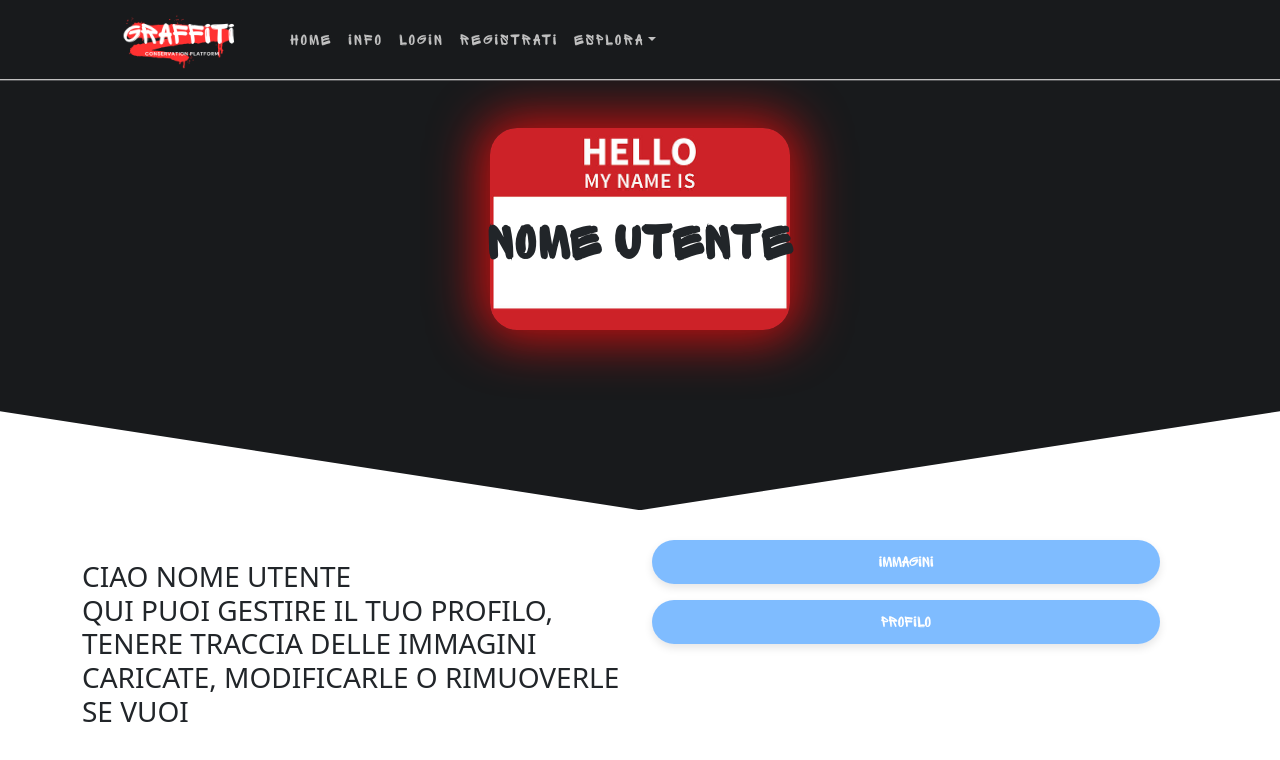
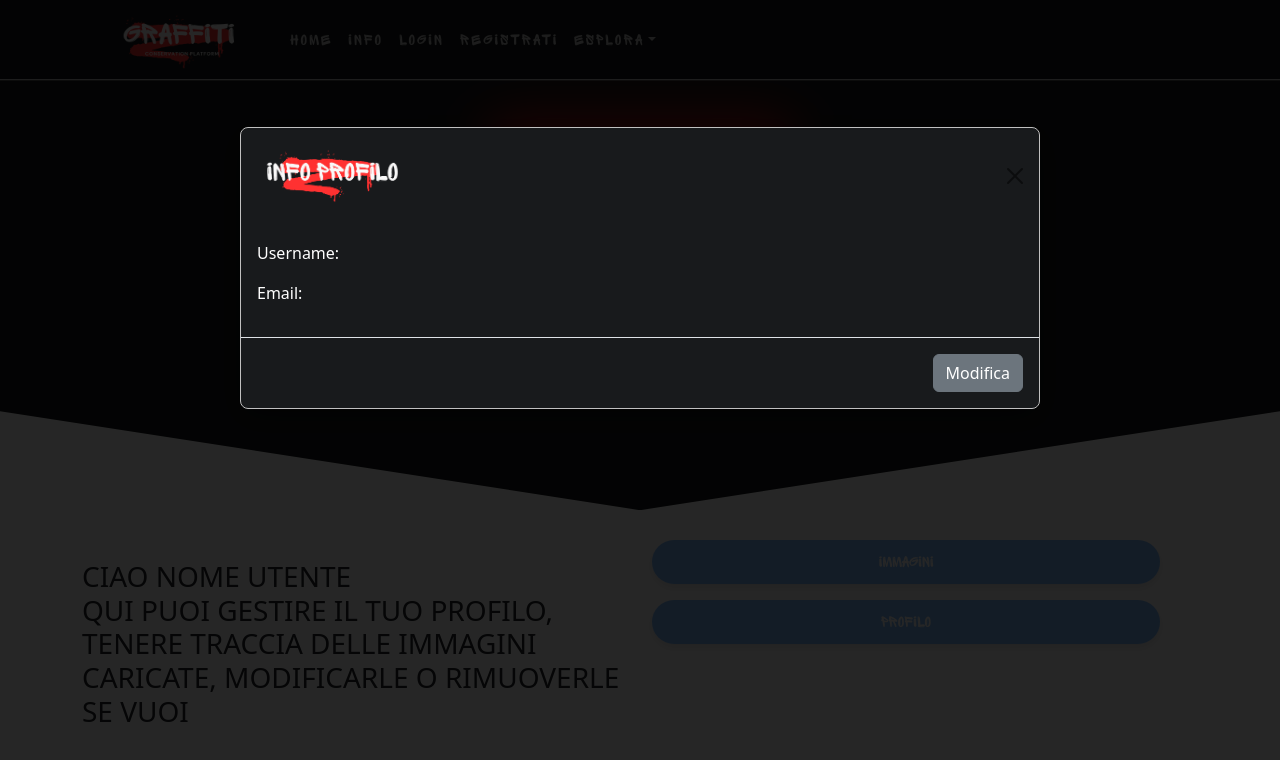
Before and after one commit to Cristiano-Rocchi/frontendgraffiti, a React (Create React App) app: page /profile in a window 1280 px wide. Both pictures are taken after a click on the button "Profilo". Shown: the top 760 px of the page. Built offline with nearby package versions, Linux system fonts and the light colour scheme.

Commit message:
aggiunta info profilo

```diff
--- a/src/components/navbar/Navbars.jsx
+++ b/src/components/navbar/Navbars.jsx
@@ -65,6 +65,7 @@ function Navbars() {
         const data = await response.json();
         localStorage.setItem("token", data.token); // Salva il token JWT
         localStorage.setItem("username", data.username); // Salva lo username
+        localStorage.setItem("email", data.email); // Salva l'email nel localStorage
         setUsername(data.username); // Imposta lo username nello stato
         setError("");
         handleCloseLogin(); // Chiudi il modale
@@ -82,6 +83,7 @@ function Navbars() {
   const handleLogout = () => {
     localStorage.removeItem("token"); // Rimuovi il token dal localStorage
     localStorage.removeItem("username"); // Rimuovi lo username dal localStorage
+    localStorage.removeItem("email"); // Rimuovi l'email dal localStorage
     setUsername(null); // Resetta lo stato dello username
     navigate("/"); // Reindirizza alla home
   };
--- a/src/components/profile/Profile.css
+++ b/src/components/profile/Profile.css
@@ -185,6 +185,31 @@
   object-fit: cover;
 }
 
+.custom-profile-modal .modal-dialog {
+  display: flex;
+  align-items: center;
+  min-height: 60vh; /* Altezza minima del modale */
+}
+
+.custom-profile-modal .modal-content {
+  background-color: #181a1c; /* Sfondo scuro */
+  color: white; /* Testo bianco */
+  border: 1px solid #c0c0c0; /* Bordo chiaro */
+}
+
+.custom-profile-modal .modal-header {
+  border-bottom: none; /* Rimuovi il bordo inferiore */
+  justify-content: center; /* Centra il contenuto dell'intestazione */
+}
+
+.custom-profile-modal .modal-title {
+  display: flex;
+  align-items: center; /* Allinea verticalmente */
+}
+.custom-profile-modal .img-hello {
+  width: 150px;
+}
+
 /* Media query per schermi più piccoli */
 @media (max-width: 768px) {
   .profile-page .image-grid {
--- a/src/components/profile/Profile.jsx
+++ b/src/components/profile/Profile.jsx
@@ -8,18 +8,21 @@ import {
   Form,
 } from "react-bootstrap";
 import { useState, useEffect, useRef } from "react";
-import "../profile/Profile.css"; // Il CSS aggiornato con classi personalizzate
+import "../profile/Profile.css";
+import InfoProfileImg from "../../assets/profile/img/info-profilo.png";
 import HelloImg from "../../assets/profile/img/Hello.jpg";
 import { useNavigate } from "react-router-dom";
 
 function Profile() {
   const navigate = useNavigate();
-  const [username, setUsername] = useState(null); // Stato per gestire lo username
+  const [username, setUsername] = useState(null); // Stato per memorizzare lo username
+  const [email, setEmail] = useState(null); // Stato per memorizzare l'email
   const [images, setImages] = useState([]); // Stato per le immagini
   const [showImages, setShowImages] = useState(false); // Stato per mostrare le immagini
   const [category, setCategory] = useState("graffiti"); // Stato per gestire la categoria selezionata
   const [selectedImage, setSelectedImage] = useState(null); // Stato per l'immagine selezionata
-  const [showModal, setShowModal] = useState(false); // Stato per la modal
+  const [showModal, setShowModal] = useState(false); // Stato per la modal delle immagini
+  const [showProfileModal, setShowProfileModal] = useState(false); // Stato per la modal del profilo
   const [searchArtista, setSearchArtista] = useState(""); // Stato per ricerca artista
   const [searchAnno, setSearchAnno] = useState(""); // Stato per ricerca anno
   const imageCardRef = useRef(null); // Crea un ref per la card delle immagini
@@ -31,9 +34,11 @@ function Profile() {
     leftElement.classList.add("profile-slide-in-left");
     rightElement.classList.add("profile-slide-in-right");
 
-    // Recupera lo username dal localStorage, esattamente come nella navbar
+    // Recupera lo username e l'email dal localStorage
     const storedUsername = localStorage.getItem("username");
-    setUsername(storedUsername); // Imposta lo username dallo stato
+    const storedEmail = localStorage.getItem("email"); // Recupera l'email dal localStorage
+    setUsername(storedUsername); // Imposta lo username nello stato
+    setEmail(storedEmail); // Imposta l'email nello stato
   }, []);
 
   // Scrolla automaticamente quando showImages diventa true
@@ -306,6 +311,16 @@ function Profile() {
     }
   };
 
+  // Funzione per aprire la modale del profilo
+  const handleProfileModal = () => {
+    setShowProfileModal(true);
+  };
+
+  // Funzione per chiudere la modale del profilo
+  const handleCloseProfileModal = () => {
+    setShowProfileModal(false);
+  };
+
   return (
     <div className="profile-page">
       <div className="username-div text-center pt-5 pb-5 position-relative">
@@ -330,7 +345,7 @@ function Profile() {
             </Button>
             <Button
               className="custom-btn-profile rounded-pill"
-              onClick={() => navigate("/profile")}
+              onClick={handleProfileModal} // Apre la modale del profilo
             >
               Profilo
             </Button>
@@ -471,6 +486,33 @@ function Profile() {
           )}
         </Modal.Body>
       </Modal>
+
+      {/* Modal per il profilo */}
+      <Modal
+        show={showProfileModal}
+        onHide={handleCloseProfileModal}
+        centered
+        size="lg"
+        className="custom-profile-modal" // Aggiungi la classe personalizzata
+      >
+        <Modal.Header closeButton>
+          <Modal.Title>
+            {" "}
+            <img
+              className="img-hello"
+              src={InfoProfileImg}
+              alt="Info Profilo"
+            />
+          </Modal.Title>
+        </Modal.Header>
+        <Modal.Body>
+          <p>Username: {username}</p>
+          <p>Email: {email}</p> {/* Visualizza l'email */}
+        </Modal.Body>
+        <Modal.Footer>
+          <Button variant="secondary">Modifica</Button>
+        </Modal.Footer>
+      </Modal>
     </div>
   );
 }
```
Also changed, not shown: src/assets/profile/img/info-profilo.png (added).
